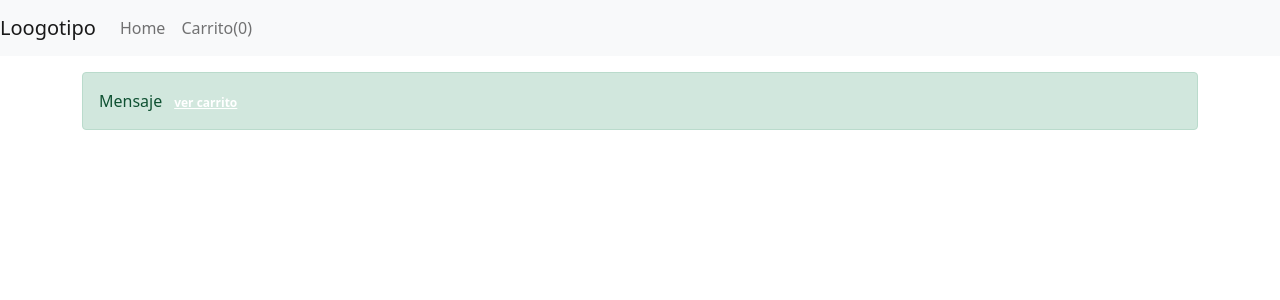
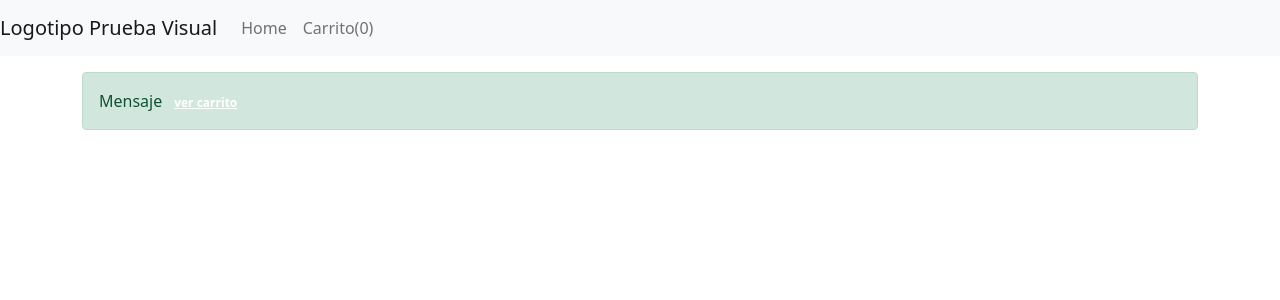
Before and after one commit to JairOrtega99/tiendaEjemplo, a PHP site: page / in a window 1280 px wide. Shown: the top 300 px of the page. Run offline with PHP 8.4, Linux system fonts and the light colour scheme.

Commit message:
Cambio de titulo

```diff
--- a/index.php
+++ b/index.php
@@ -13,7 +13,7 @@
 </head>
 <body>
    <nav class="navbar navbar-expand-lg navbar-light bg-light fixed-top">
-       <a class="navbar-brand">Loogotipo </a>
+       <a class="navbar-brand">Logotipo Prueba Visual</a>
        <button class="navbar-toggler" data-target="#my-nav" data-toggle="collapse" aria-controls="my-nav" aria-expanded="false" aria-label="Toggle navigation">
            <span class="navbar-toggler-icon"></span>
        </button>
```
Also changed, not shown: templates/estilos.css (deleted).
